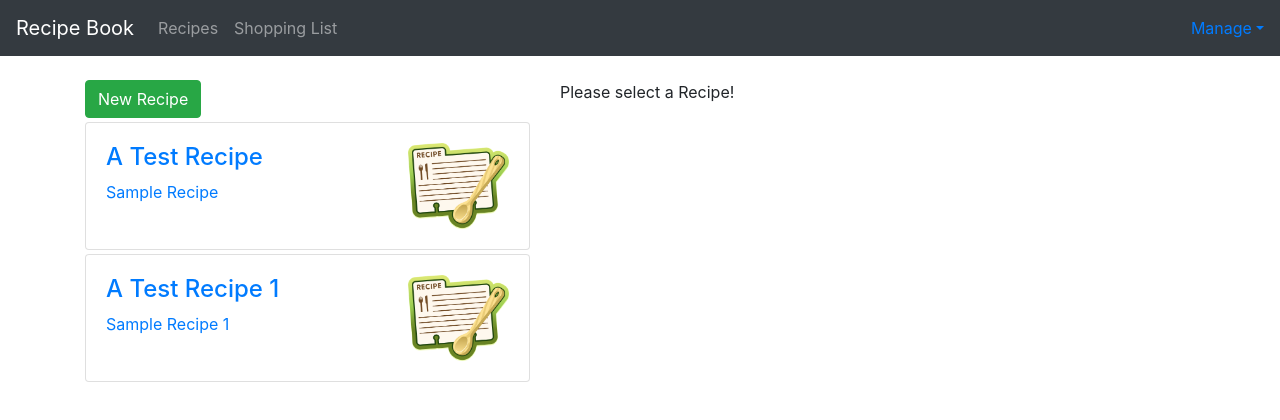
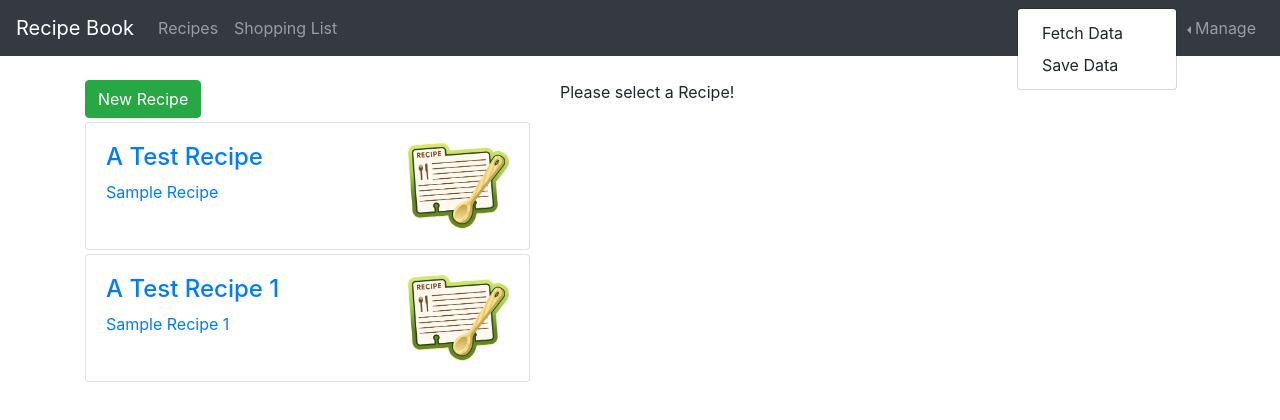
Before and after one commit to rhyegacillos/angular6-ver2, an Angular app: page / in a window 1280 px wide. Both pictures are taken after a click on the button "Manage". Shown: the top 420 px of the page. Built offline with nearby package versions, Linux system fonts and the light colour scheme.

Commit message:
- course project directive

```diff
--- a/src/app/app.module.ts
+++ b/src/app/app.module.ts
@@ -10,6 +10,7 @@ import {RecipesListComponent} from './recipes/recipes-list/recipes-list.componen
 import {RecipeItemComponent} from './recipes/recipes-list/recipe-item/recipe-item.component';
 import {ShoppingListComponent} from './shopping-list/shopping-list.component';
 import {ShoppingEditComponent} from './shopping-list/shopping-edit/shopping-edit.component';
+import {DropdownDirective} from './shared/dropdown.directive';
 
 @NgModule({
   declarations: [
@@ -20,7 +21,8 @@ import {ShoppingEditComponent} from './shopping-list/shopping-edit/shopping-edit
     RecipesListComponent,
     RecipeItemComponent,
     ShoppingListComponent,
-    ShoppingEditComponent
+    ShoppingEditComponent,
+    DropdownDirective
   ],
   imports: [
     BrowserModule,
--- a/src/app/header/header.component.html
+++ b/src/app/header/header.component.html
@@ -10,8 +10,12 @@
                               (click)="onSelect('shopping-list')">Shopping List</a></li>
     </ul>
     <ul class="navbar-nav">
-      <li class="nav-item dropdown">
-        <a href="#" class="dropdown-toggle" role="button">Manage</a>
+      <li class="nav-item dropdown dropleft" appDropdown #r="appDropdown">
+        <a class="nav-link dropdown-toggle" role="button">Manage</a>
+        <div class="dropdown-menu" [ngClass]="{'show': r.isOpen}">
+          <a class="dropdown-item" href="#">Fetch Data</a>
+          <a class="dropdown-item" href="#">Save Data</a>
+        </div>
     </ul>
   </div>
 </nav>
--- a/src/app/recipes/recipes-detail/recipes-detail.component.html
+++ b/src/app/recipes/recipes-detail/recipes-detail.component.html
@@ -11,11 +11,12 @@
 <div class="row">
   <div class="col-sm-12">
     <div class="dropdown">
-      <button class="btn btn-primary dropdown-toggle" id="dropdownMenuButton" data-toggle="dropdown"
-              aria-haspopup="true" aria-expanded="false">
+      <button class="btn btn-primary dropdown-toggle"
+              appDropdown
+              #r="appDropdown">
         Manage Recipe
       </button>
-      <div class="dropdown-menu " aria-labelledby="dropdownMenuButton">
+      <div class="dropdown-menu" [ngClass]="{'show': r.isOpen}">
         <a class="dropdown-item" href="#">To Shopping List</a>
         <a class="dropdown-item" href="#">Edit Recipe</a>
         <a class="dropdown-item" href="#">Delete Recipe</a>
--- /dev/null
+++ b/src/app/shared/dropdown.directive.ts
@@ -0,0 +1,14 @@
+import {Directive, HostBinding, HostListener} from '@angular/core';
+
+@Directive({
+  selector: '[appDropdown]',
+  exportAs: 'appDropdown'
+})
+export class DropdownDirective {
+  @HostBinding('class.open') isOpen = false;
+
+  @HostListener('click') togglOpen() {
+    this.isOpen = !this.isOpen;
+  }
+
+}
```
